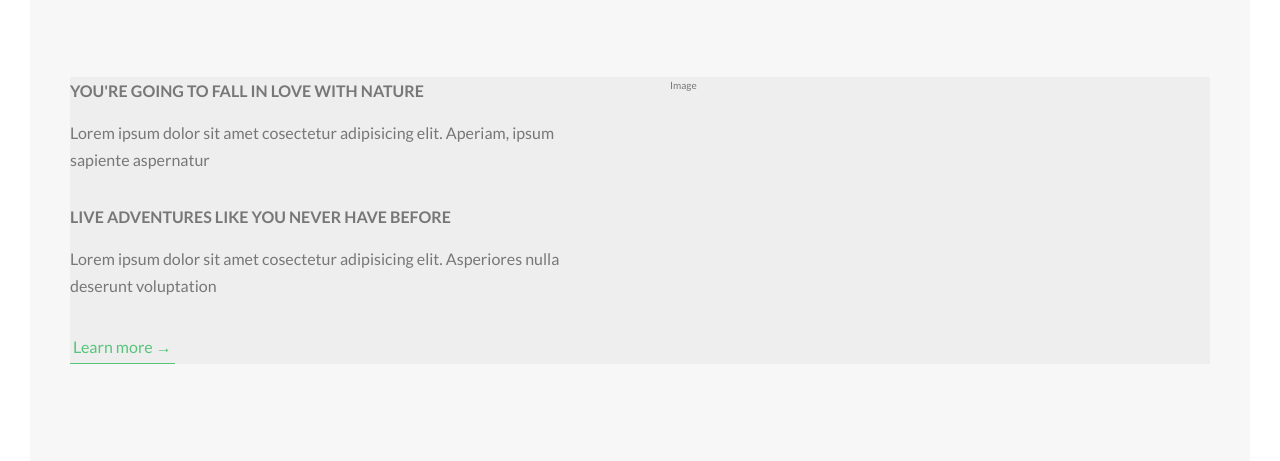
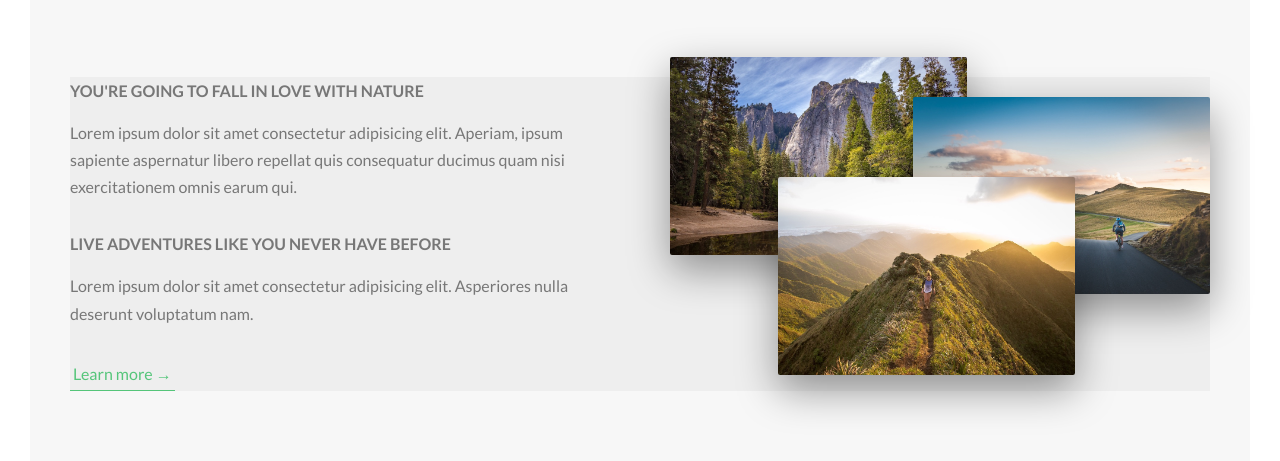
Before and after one commit to qq13836848/jdi-advanced-css, a website: page Natours/index.html in a window 1280 px wide. Shown: the part 943-1404 px from the top of the page. Drawn offline with Linux system fonts and the light colour scheme.

Commit message:
p36 build the about section part3 close #17

```diff
--- a/Natours/index.html
+++ b/Natours/index.html
@@ -43,19 +43,38 @@
               You're going to fall in love with nature
             </h3>
             <p class="paragraph">
-              Lorem ipsum dolor sit amet cosectetur adipisicing elit. Aperiam,
-              ipsum sapiente aspernatur
+              Lorem ipsum dolor sit amet consectetur adipisicing elit. Aperiam,
+              ipsum sapiente aspernatur libero repellat quis consequatur ducimus
+              quam nisi exercitationem omnis earum qui.
             </p>
             <h3 class="heading-tertiary u-margin-bottom-small">
               Live adventures like you never have before
             </h3>
             <p class="paragraph">
-              Lorem ipsum dolor sit amet cosectetur adipisicing elit. Asperiores
-              nulla deserunt voluptation
+              Lorem ipsum dolor sit amet consectetur adipisicing elit.
+              Asperiores nulla deserunt voluptatum nam.
             </p>
             <a href="#" class="btn-text">Learn more &rarr;</a>
           </div>
-          <div class="col-1-of-2">Image</div>
+          <div class="col-1-of-2">
+            <div class="composition">
+              <img
+                src="img/nat-1-large.jpg"
+                alt="Photo 1"
+                class="composition__photo composition__photo--p1"
+              ></img>
+              <img
+                src="img/nat-2-large.jpg"
+                alt="Photo 2"
+                class="composition__photo composition__photo--p2"
+              ></img>
+              <img
+                src="img/nat-3-large.jpg"
+                alt="Photo 3"
+                class="composition__photo composition__photo--p3"
+              ></img>
+            </div>
+          </div>
         </div>
       </section>
     </main>
--- /dev/null
+++ b/Natours/sass/components/_composition.scss
@@ -0,0 +1,39 @@
+.composition {
+  position: relative;
+
+  &__photo {
+    width: 55%;
+    box-shadow: 0 1.5rem 40 4rem rgba($color: $color-black, $alpha: 0.4);
+    border-radius: 2px;
+    position: absolute;
+    z-index: 10;
+    transition: all 0.2s;
+    outline-offset: 2rem;
+
+    &--p1 {
+      left: 0;
+      top: -2rem;
+    }
+
+    &--p2 {
+      right: 0;
+      top: 2rem;
+    }
+
+    &--p3 {
+      left: 20%;
+      top: 10rem;
+    }
+
+    &:hover {
+      outline: 1.5rem solid $color-primary;
+      transform: scale(1.05) translateY(-0.5rem);
+      box-shadow: 0 2.5rem 40 4rem rgba($color: $color-black, $alpha: 0.5);
+      z-index: 20;
+    }
+  }
+
+  &:hover &__photo:not(:hover) {
+    transform: scale(0.9);
+  }
+}
--- a/Natours/sass/main.scss
+++ b/Natours/sass/main.scss
@@ -8,6 +8,7 @@
 @import "base/utilities";
 
 @import "components/button";
+@import "components/composition";
 
 @import "layout/grid";
 @import "layout/header";
```
Also changed, not shown: Natours/css/style.css.
